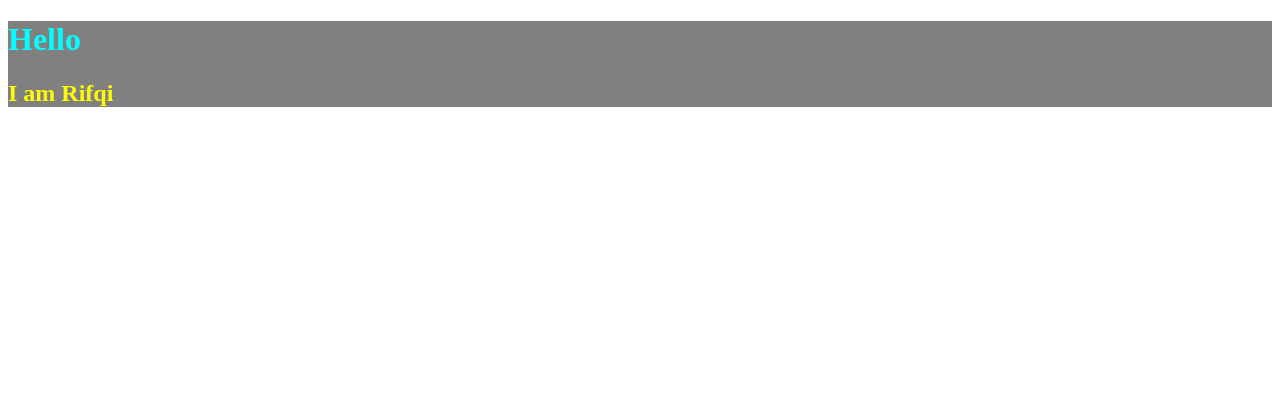
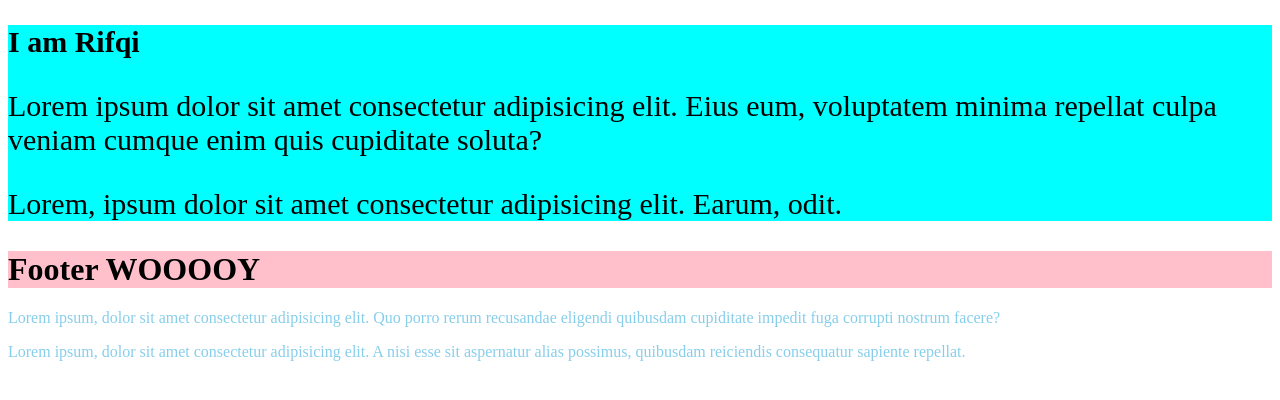
Before and after one commit to rifqiziyad/LearnSASSFirtTime, a plain HTML site: page index.html in a window 1280 px wide. Drawn offline with Linux system fonts and the light colour scheme.

Commit message:
learn nesting

```diff
--- a/index.html
+++ b/index.html
@@ -4,13 +4,42 @@
     <meta charset="UTF-8" />
     <meta http-equiv="X-UA-Compatible" content="IE=edge" />
     <meta name="viewport" content="width=device-width, initial-scale=1.0" />
-    <link rel="stylesheet" href="main.css" />
+    <link rel="stylesheet" href="css/main.css" />
     <title>Document</title>
   </head>
   <body>
-    <div>
-      <h1>Hello</h1>
-      <h2>I am Rifqi</h2>
+    <div class="container">
+      <section class="main">
+        <header class="main-heading">
+          <h1>I am Rifqi</h1>
+        </header>
+        <div class="main-paragraph">
+          <p>
+            Lorem ipsum dolor sit amet consectetur adipisicing elit. Eius eum,
+            voluptatem minima repellat culpa veniam cumque enim quis cupiditate
+            soluta?
+          </p>
+          <p>
+            Lorem, ipsum dolor sit amet consectetur adipisicing elit. Earum,
+            odit.
+          </p>
+        </div>
+      </section>
+      <footer class="footer">
+        <div class="footer-heading">
+          <h1>Footer WOOOOY</h1>
+        </div>
+        <div class="footer-paragraph">
+          <p>
+            Lorem ipsum, dolor sit amet consectetur adipisicing elit. Quo porro
+            rerum recusandae eligendi quibusdam cupiditate impedit fuga corrupti
+            nostrum facere?
+          </p>
+          Lorem ipsum, dolor sit amet consectetur adipisicing elit. A nisi esse
+          sit aspernatur alias possimus, quibusdam reiciendis consequatur
+          sapiente repellat.
+        </div>
+      </footer>
     </div>
   </body>
 </html>
--- a/main.scss
+++ b/main.scss
@@ -1,9 +1,56 @@
-div {
-  background-color: grey;
-  h1 {
-    color: aqua;
+// div {
+//   background-color: grey;
+//   h1 {
+//     color: aqua;
+//   }
+//   h2 {
+//     color: yellow;
+//   }
+// }
+
+// .main,
+// footer {
+//   h1,
+//   p {
+//     letter-spacing: 1px;
+//   }
+// }
+
+// ===== Parent Selector =====
+// &
+
+.main {
+  .container & {
+    background-color: aqua;
   }
-  h2 {
-    color: yellow;
+
+  .main-heading {
+    font-size: 2em;
+  }
+
+  &:hover {
+    background-color: red;
   }
 }
+
+// jika class-nya sama bisa menggunakan "&"
+.main {
+  & &-heading {
+    font-size: 20px;
+  }
+
+  & &-paragraph {
+    font-size: 30px;
+  }
+}
+
+// & bisa diganti dengan #{&}
+
+.footer {
+  #{&}-heading {
+    background-color: pink;
+  }
+  #{&}-paragraph {
+    color: skyblue;
+  }
+}
```
Also changed, not shown: css/main.css (added), 1 other file.
